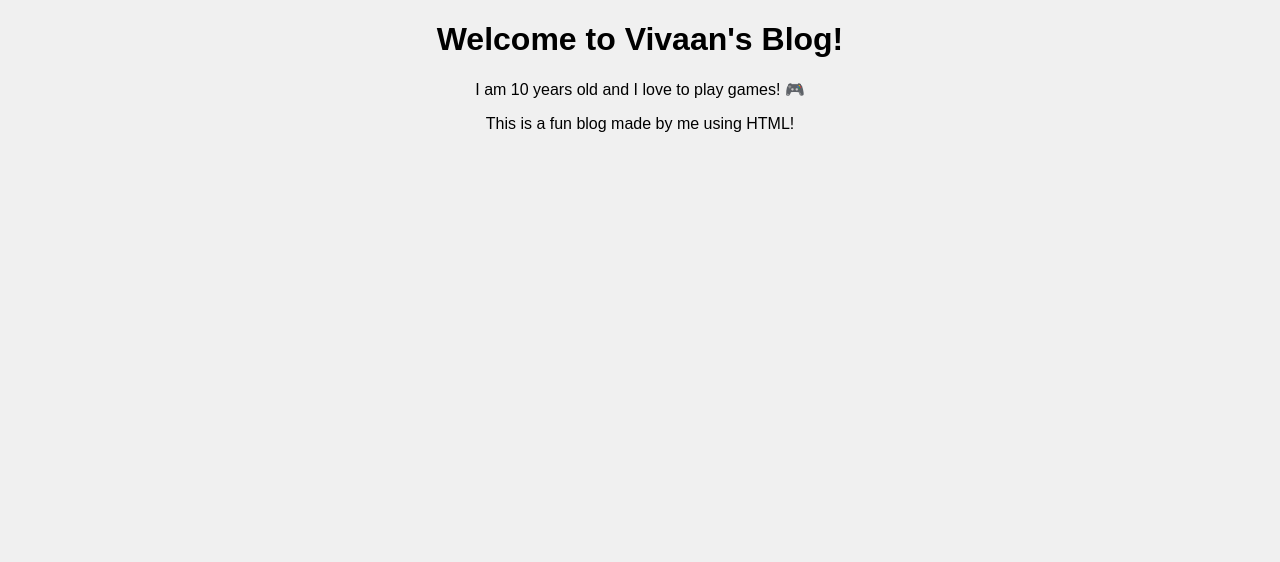
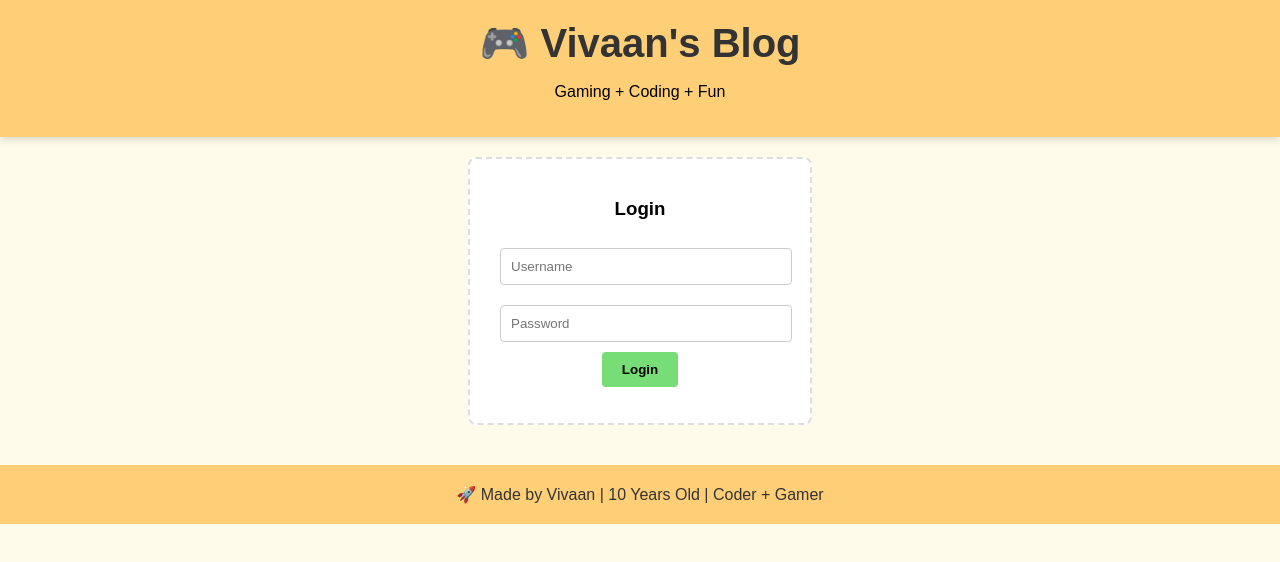
Before and after one commit to Vivaan-crypto-cpu/vivaan-curious, a plain HTML site: page index.html in a window 1280 px wide. Drawn offline with Linux system fonts and the light colour scheme.

Commit message:
index.html

```diff
--- a/index.html
+++ b/index.html
@@ -1,11 +1,136 @@
 <!DOCTYPE html>
-<html>
+<html lang="en">
 <head>
-  <title>Vivaan's Blog</title>
+  <meta charset="UTF-8">
+  <title>Vivaan's Blog 🎮</title>
+  <style>
+    body {
+      background-color: #fffbea;
+      font-family: 'Arial', sans-serif;
+      margin: 0;
+      padding: 0;
+      text-align: center;
+      animation: fadeIn 2s ease-in;
+    }
+
+    @keyframes fadeIn {
+      from { opacity: 0; transform: translateY(20px); }
+      to { opacity: 1; transform: translateY(0); }
+    }
+
+    header {
+      background-color: #ffcf77;
+      padding: 20px;
+      box-shadow: 0 4px 6px rgba(0,0,0,0.1);
+    }
+
+    header h1 {
+      margin: 0;
+      font-size: 2.5em;
+      color: #333;
+    }
+
+    .login-box {
+      margin: 20px auto;
+      background: #fff;
+      padding: 20px;
+      border: 2px dashed #ddd;
+      width: 300px;
+      border-radius: 8px;
+    }
+
+    input[type="text"], input[type="password"] {
+      padding: 10px;
+      margin: 10px;
+      width: 90%;
+      border: 1px solid #ccc;
+      border-radius: 4px;
+    }
+
+    button {
+      padding: 10px 20px;
+      background-color: #77dd77;
+      border: none;
+      border-radius: 4px;
+      font-weight: bold;
+      cursor: pointer;
+    }
+
+    .blog-container {
+      display: flex;
+      flex-wrap: wrap;
+      justify-content: center;
+      margin-top: 30px;
+    }
+
+    .blog-post {
+      background: #fff;
+      width: 280px;
+      margin: 15px;
+      padding: 15px;
+      box-shadow: 0 4px 8px rgba(0,0,0,0.1);
+      border-radius: 10px;
+      transition: transform 0.3s ease;
+    }
+
+    .blog-post:hover {
+      transform: scale(1.05);
+    }
+
+    footer {
+      margin-top: 40px;
+      padding: 20px;
+      background-color: #ffcf77;
+      color: #333;
+    }
+  </style>
 </head>
-<body style="font-family: Arial; text-align: center; background-color: #f0f0f0;">
-  <h1>Welcome to Vivaan's Blog!</h1>
-  <p>I am 10 years old and I love to play games! 🎮</p>
-  <p>This is a fun blog made by me using HTML!</p>
+<body>
+  <header>
+    <h1>🎮 Vivaan's Blog</h1>
+    <p>Gaming + Coding + Fun</p>
+  </header>
+
+  <div class="login-box">
+    <h3>Login</h3>
+    <input type="text" placeholder="Username" id="username"><br>
+    <input type="password" placeholder="Password" id="password"><br>
+    <button onclick="login()">Login</button>
+    <p id="login-msg" style="color: red;"></p>
+  </div>
+
+  <div class="blog-container" id="blog-section" style="display: none;">
+    <div class="blog-post">
+      <h3>🎮 Why I love gaming</h3>
+      <p>I play Minecraft, Roblox and love solving puzzles!</p>
+    </div>
+    <div class="blog-post">
+      <h3>🖥️ How I made this blog</h3>
+      <p>With HTML, CSS and JavaScript. It's fun to code!</p>
+    </div>
+    <div class="blog-post">
+      <h3>💡 Ideas for the future</h3>
+      <p>Make a game with JavaScript and add a leaderboard!</p>
+    </div>
+  </div>
+
+  <footer>
+    🚀 Made by Vivaan | 10 Years Old | Coder + Gamer
+  </footer>
+
+  <script>
+    function login() {
+      const user = document.getElementById('username').value;
+      const pass = document.getElementById('password').value;
+      const message = document.getElementById('login-msg');
+      if (user === "vivaan" && pass === "1234") {
+        document.querySelector(".login-box").style.display = "none";
+        document.getElementById("blog-section").style.display = "flex";
+        message.textContent = "";
+      } else {
+        message.textContent = "Wrong username or password!";
+      }
+    }
+  </script>
 </body>
 </html>
```
